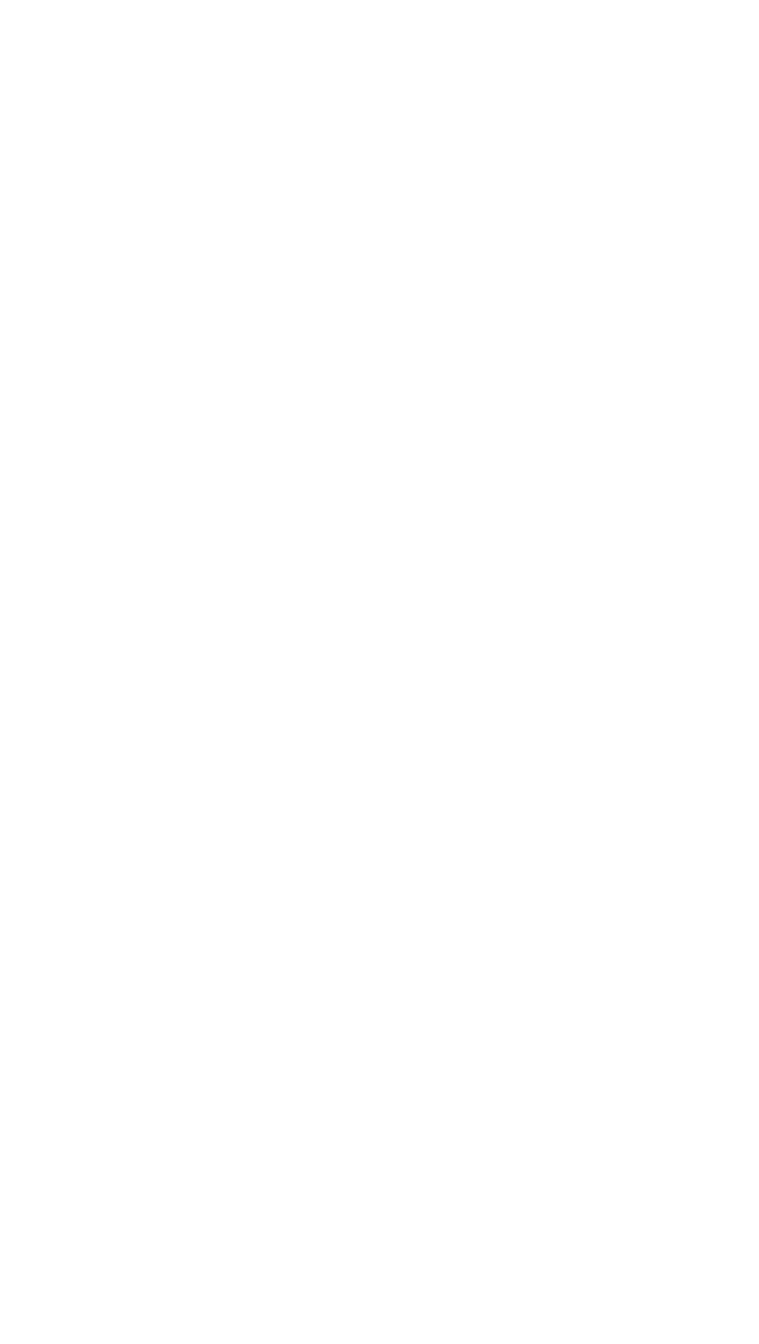
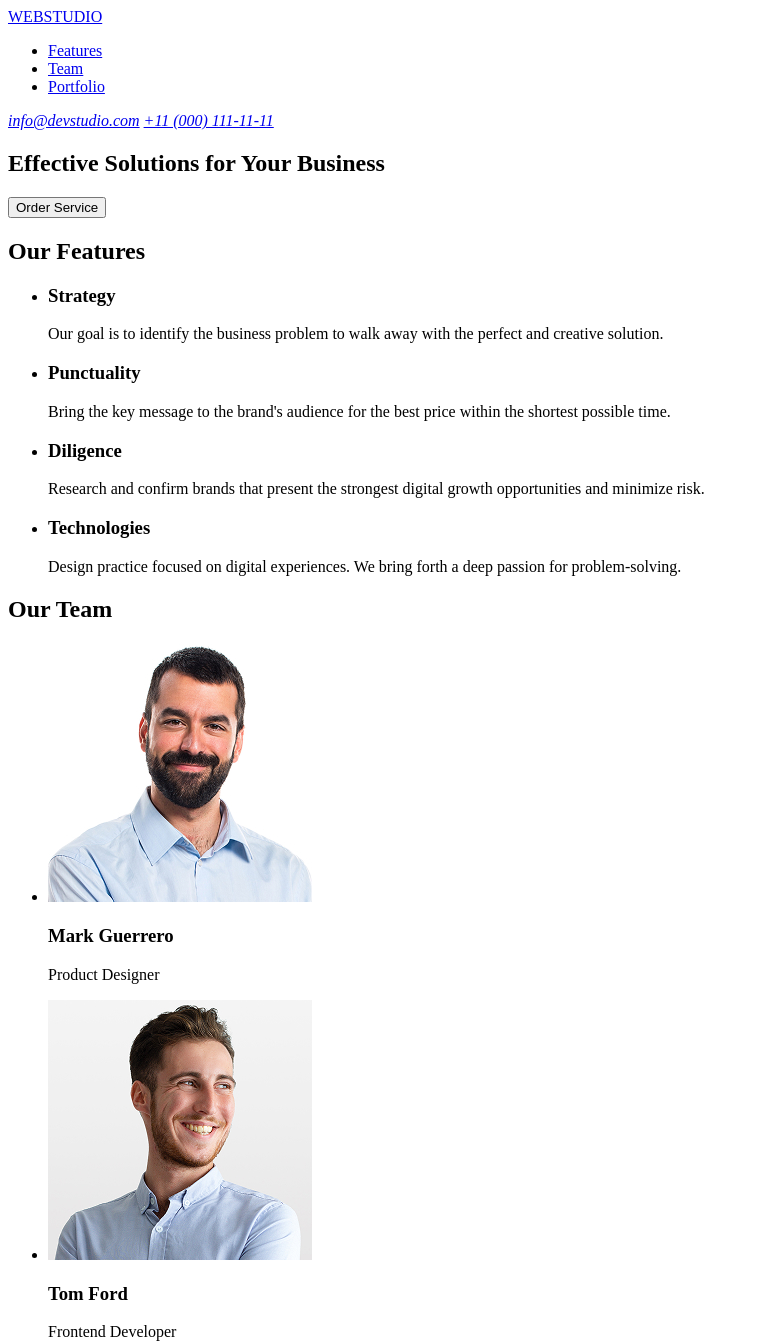
Before and after one commit to EdWin13ua/goit-markup-hw-01-v.2, a plain HTML site: page index.html in a window 1280 px wide. Shown: the top 1344 px of the page, without its empty margins (0-759 px from the left). Before the commit the page ends 800 px from the top, so only its background shows below. Drawn offline with Linux system fonts and the light colour scheme.

Commit message:
complete HW 01

```diff
--- a/index.html
+++ b/index.html
@@ -1,11 +1,116 @@
-<!DOCTYPE html>
+<!doctype html>
 <html lang="en">
-<head>
-    <meta charset="UTF-8">
-    <meta name="viewport" content="width=device-width, initial-scale=1.0">
+  <head>
+    <meta charset="UTF-8" />
+    <meta name="viewport" content="width=device-width, initial-scale=1.0" />
     <title>Document</title>
-</head>
-<body>
+  </head>
+  <body>
+    <header id="header">
+      <a href="./index.html">WEBSTUDIO</a>
+      <nav>
+        <ul>
+          <li><a href="#features">Features</a></li>
+          <li><a href="#team">Team</a></li>
+          <li><a href="#portfolio">Portfolio</a></li>
+        </ul>
+      </nav>
+      <address>
+        <a href="mailto:info@devstudio.com">info@devstudio.com</a>
+        <a href="tel:+110001111111">+11 (000) 111-11-11</a>
+      </address>
+    </header>
+    <main>
+      <section id="hero">
+        <h1>Effective Solutions for Your Business</h1>
+        <button type="button">Order Service</button>
+      </section>
+      <section id="features">
+        <h2>Our Features</h2>
+        <ul>
+          <li>
+            <h3>Strategy</h3>
+            <p>
+              Our goal is to identify the business problem to walk away with the
+              perfect and creative solution.
+            </p>
+          </li>
+          <li>
+            <h3>Punctuality</h3>
+            <p>
+              Bring the key message to the brand's audience for the best price
+              within the shortest possible time.
+            </p>
+          </li>
+          <li>
+            <h3>Diligence</h3>
+            <p>
+              Research and confirm brands that present the strongest digital
+              growth opportunities and minimize risk.
+            </p>
+          </li>
+          <li>
+            <h3>Technologies</h3>
+            <p>
+              Design practice focused on digital experiences. We bring forth a
+              deep passion for problem-solving.
+            </p>
+          </li>
+        </ul>
+      </section>
+      <section id="team">
+        <h2>Our Team</h2>
+        <ul>
+          <li>
+            <img
+              src="images/team-1.jpg"
+              alt="Mark Guerrero"
+              width="264"
+              height="260"
+            />
+            <h3>Mark Guerrero</h3>
+            <p>Product Designer</p>
+          </li>
+          <li>
+            <img
+              src="images/team-2.jpg"
+              alt="Tom Ford"
+              width="264"
+              height="260"
+            />
+            <h3>Tom Ford</h3>
+            <p>Frontend Developer</p>
+          </li>
+          <li>
+            <img
+              src="images/team-3.jpg"
+              alt="Camila Garcia"
+              width="264"
+              height="260"
+            />
+            <h3>Camila Garcia</h3>
+            <p>Marketing</p>
+          </li>
+          <li>
+            <img
+              src="images/team-4.jpg"
+              alt="Daniel Wilson"
+              width="264"
+              height="260"
+            />
+            <h3>Daniel Wilson</h3>
+            <p>UI Designer</p>
+          </li>
+        </ul>
+      </section>
+    </main>
 
-</body>
+    <footer id="footer">
+      <a href="./index.html">WEBSTUDIO</a>
+      <p>
+        Increase the flow of customers and sales for your business with digital
+        marketing & growth solutions.
+      </p>
+    </footer>
+  </body>
 </html>
```
Also changed, not shown: images/team-1.jpg (added), images/team-1.png (deleted), images/team-2.jpg (added), images/team-2.png (deleted), images/team-3.jpg (added), images/team-3.png (deleted), images/team-4.jpg (added), images/team-4.png (deleted), 1 other file.
